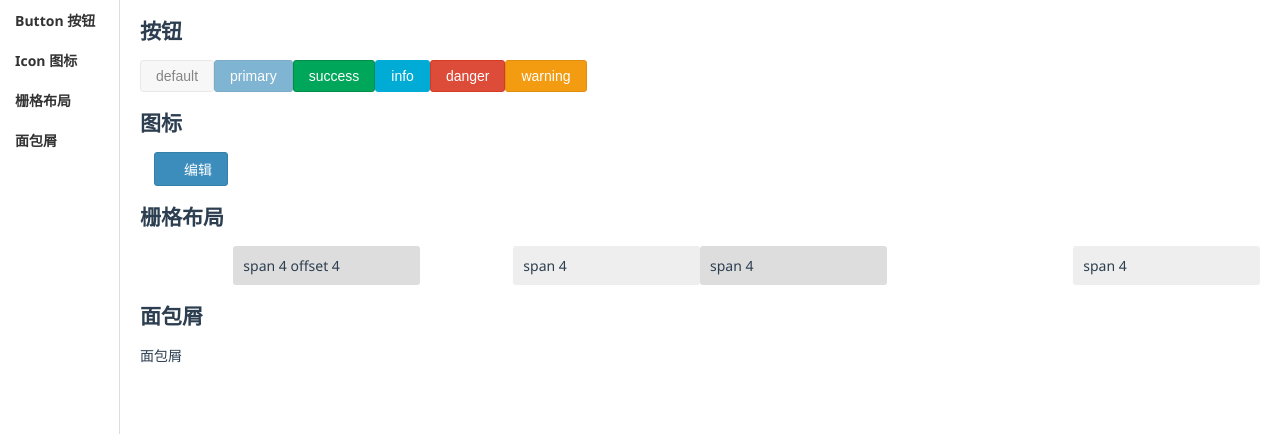
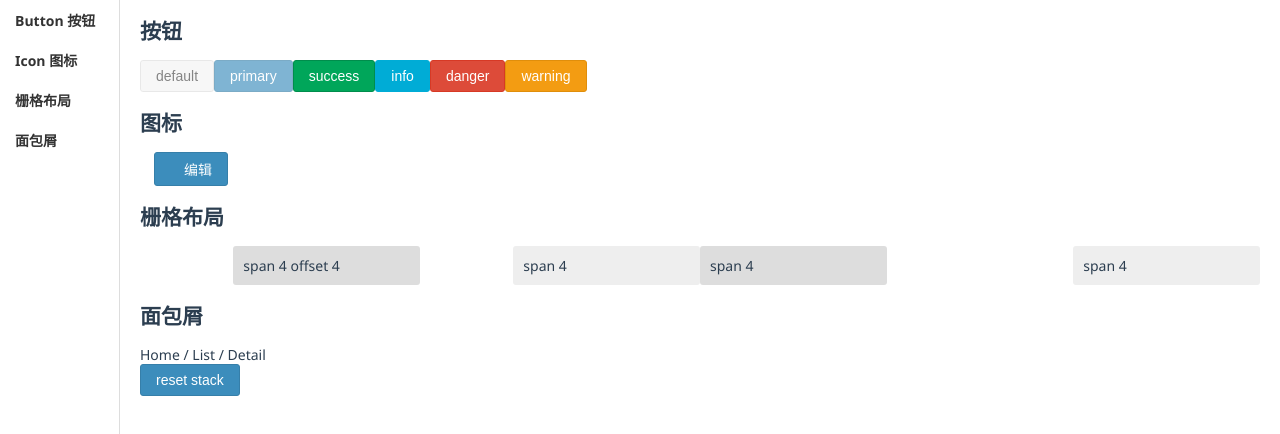
Before and after one commit to hogaFarming/vuelib, a Vue app: page / in a window 1280 px wide. Shown: the top 434 px of the page. Built offline with nearby package versions, Linux system fonts and the light colour scheme; some icons are missing.

Commit message:
breadcrumb

```diff
--- a/src/app.vue
+++ b/src/app.vue
@@ -39,7 +39,8 @@
 
       <section id="grid">
         <h2 class="section-title">面包屑</h2>
-        <x-breadcrumb></x-breadcrumb>
+        <x-breadcrumb :stack="stack" @navigate="handleNavigate"></x-breadcrumb>
+        <x-button type="primary" @click="resetStack">reset stack</x-button>
       </section>
     </div>
   </div>
@@ -61,9 +62,32 @@ export default {
     'x-breadcrumb': BreadCrumb
   },
 
+  data () {
+    return {
+      stack: []
+    }
+  },
+
+  created () {
+    this.resetStack()
+  },
+
   methods: {
     handleBtnClick (e) {
       console.log(e.target.tagName)
+    },
+
+    resetStack () {
+      this.stack = [
+        { name: 'Home', id: '' },
+        { name: 'List', id: '1212' },
+        { name: 'Detail', id: 'asdf' }
+      ]
+    },
+
+    handleNavigate (item, newStack) {
+      console.log('定位到' + item.name)
+      this.stack = newStack
     }
   }
 }
--- a/src/components/breadcrumb/breadcrumb.vue
+++ b/src/components/breadcrumb/breadcrumb.vue
@@ -1,10 +1,44 @@
 <template>
   <div class="x-breadcrumb">
-    面包屑
+    <span
+      v-for="(item, index) in stack"
+      class="x-breadcrumb-item"
+      @click="handleClick(item, index)">
+      {{item.name}}
+    </span>
   </div>
 </template>
+<style>
+  .x-breadcrumb {
+
+  }
+  .x-breadcrumb-item {
+
+  }
+  .x-breadcrumb-item:after {
+    content: '/';
+  }
+  .x-breadcrumb-item:hover {
+    color: #999;
+    cursor: pointer;
+  }
+  .x-breadcrumb-item:last-child {
+    color: inherit;
+    cursor: default;
+  }
+  .x-breadcrumb-item:last-child:after {
+    content: '';
+  }
+</style>
 <script>
   export default {
+    props: ['stack'],
 
+    methods: {
+      handleClick (item, index) {
+        let newStack = this.stack.slice(0, index + 1)
+        this.$emit('navigate', item, newStack)
+      }
+    }
   }
 </script>
```
